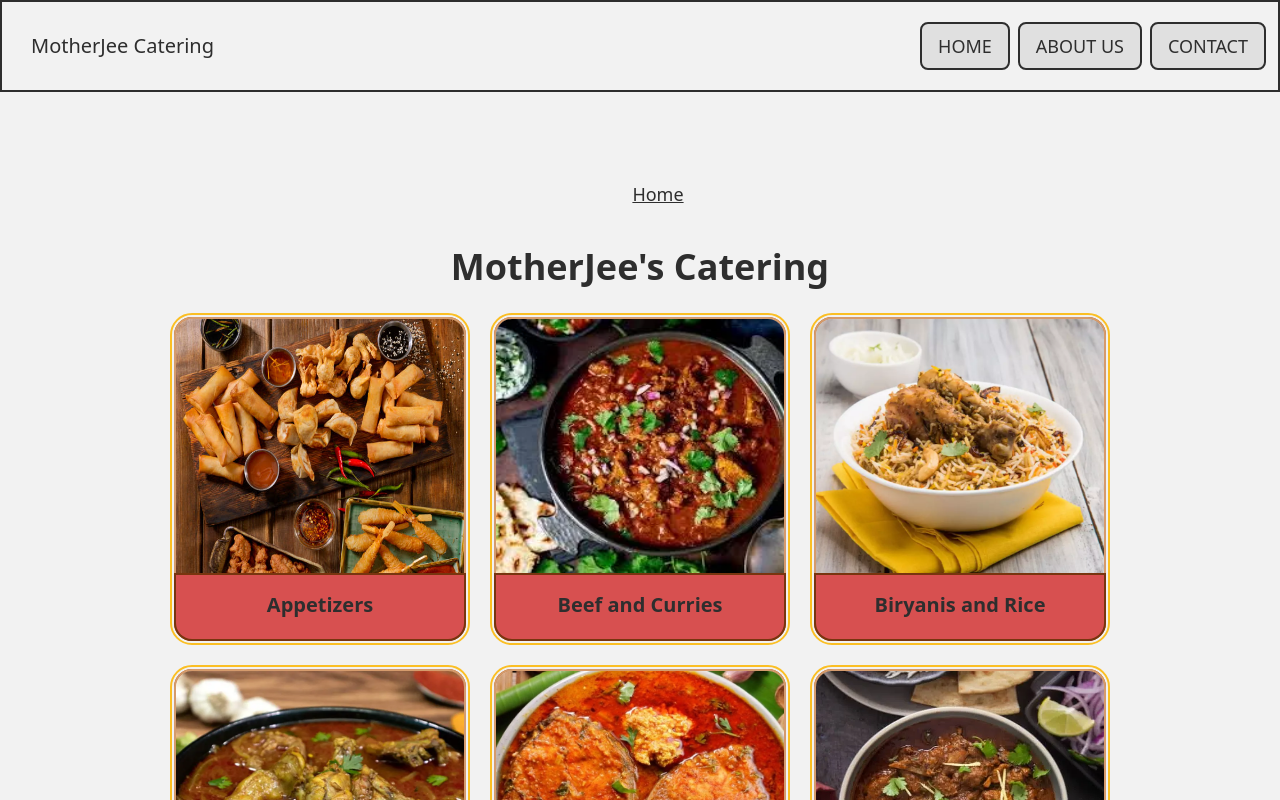
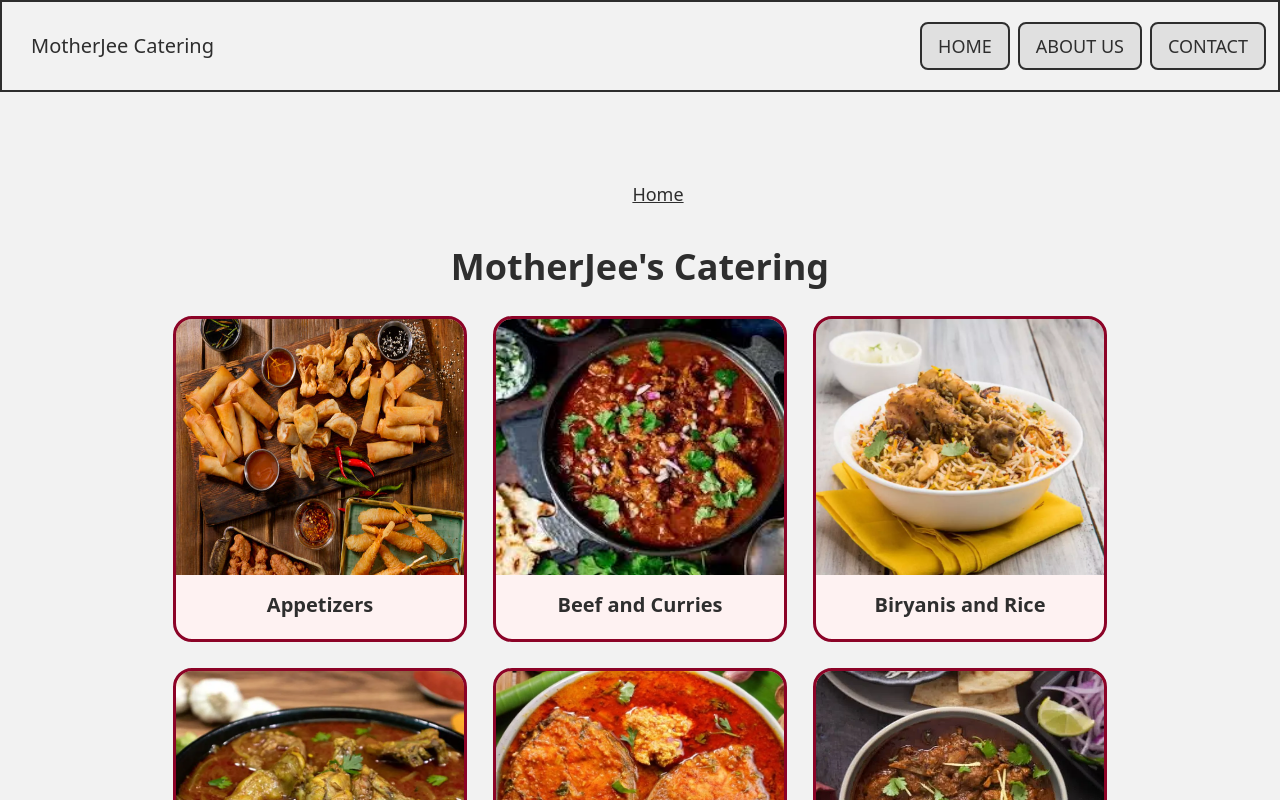
Before and after one commit to ebrahim95/motherjee_catering, a React (Vite) app: page /#/ in a window 1280 px wide. Shown: the top 800 px of the page. Built offline with nearby package versions, Linux system fonts and the light colour scheme.

Commit message:
style: Removed the outline and ring for the card. Changed colors.

```diff
--- a/src/components/Cardfood.tsx
+++ b/src/components/Cardfood.tsx
@@ -10,11 +10,11 @@ interface Props {
 export const Cardfood = (props: Props) => {
 
   return (
-    <div className="card card-compact max-w-sm bg-base-100 ring-2 ring-amber-700 outline outline-2 outline-amber-400 outline-offset-4 rounded-2xl">
+    <div className="card card-compact max-w-sm bg-base-100 outline outline-3 outline-primary rounded-2xl">
       <figure className='ring-2 ring-accent m-0'>
         <img className="w-72 h-28 md:h-64 " src={props.image} alt={props.heading} />
       </figure>
-      <div className="card-body bg-secondary items-center ring-2 ring-amber-900 rounded-b-2xl hover:bg-accent-focus hover:ring ">
+      <div className="card-body bg-red-50 items-center rounded-b-2xl hover:bg-red-100">
         <Link className="card-title m-0 font-bold no-underline" to={`food_category/${props.heading}`}>{props.heading}</Link>
       </div>
     </div >
--- a/src/components/FoodType.tsx
+++ b/src/components/FoodType.tsx
@@ -10,9 +10,9 @@ interface Props {
 
 const FoodCard = (props: result_no_catergoy) => {
   return (
-    <div className="card card-compact card-bordered lg:max-w-sm max-w-md bg-base-200 shadow-md ring-2 ring-amber-700 outline outline-2 outline-amber-400 outline-offset-4 rounded-2xl">
+    <div className="card card-compact card-bordered lg:max-w-sm max-w-md bg-base-100 shadow-md outline outline-3 outline-primary  rounded-2xl">
       <figure className='m-0'><img className="w-72 h-28 md:h-64 flex place-items-center place-content-center" src={props?.Image} alt={props?.Name} /></figure>
-      <div className="card-body ring-2 ring-amber-900 rounded-b-2xl hover:bg-secondary-focus">
+      <div className="card-body ring-2 ring-amber-900 rounded-b-2xl hover:bg-red-100">
         <h2 className="card-title mt-0">{props?.Name} <br />{props?.Bengali}</h2>
         <p>{props?.Description}</p>
         {/* <div className="card-actions justify-end"> */}
```
